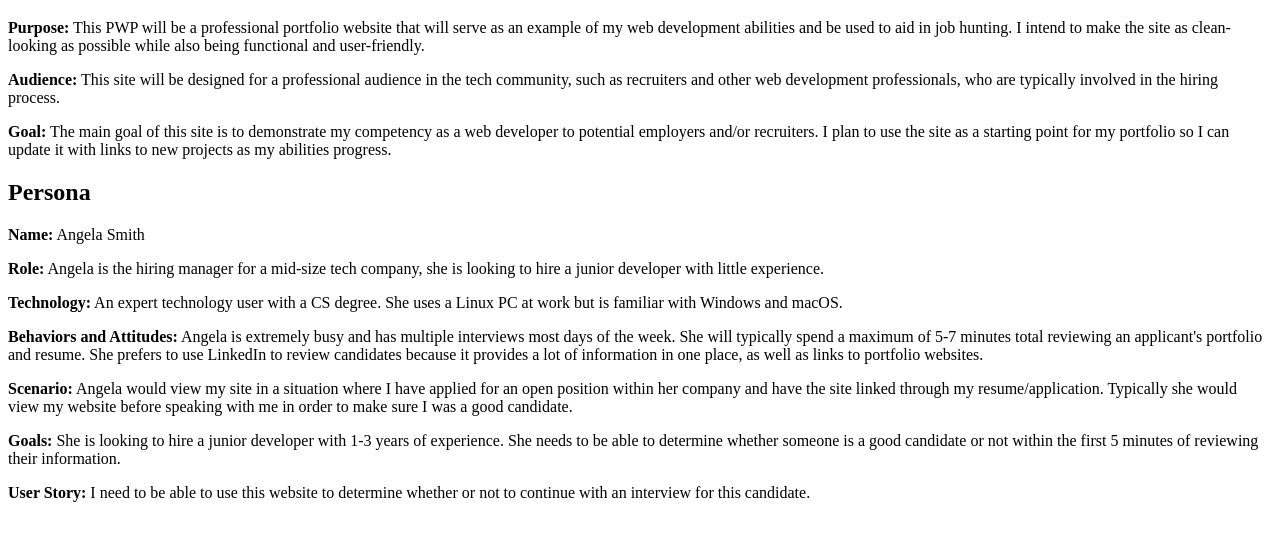
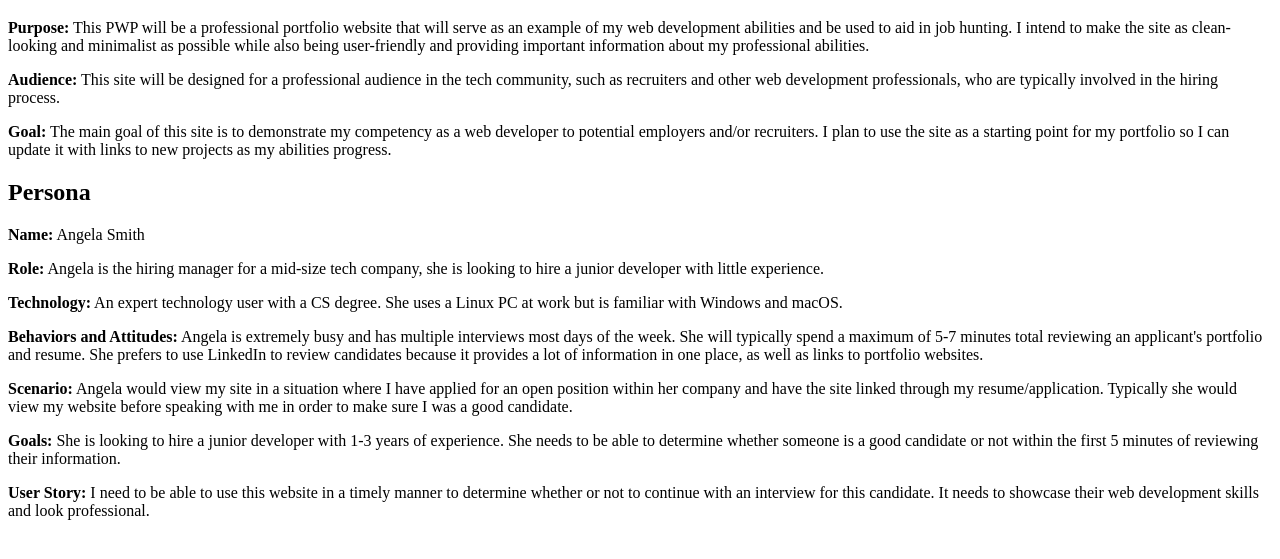
Before and after one commit to CharlesHancock2/charles-pwp, a plain HTML site: page public_html/documentation/milestone-1.html in a window 1280 px wide. Shown: the part 61-620 px from the top of the page. Drawn offline with Linux system fonts and the light colour scheme.

Commit message:
final changes

```diff
--- a/public_html/documentation/milestone-1.html
+++ b/public_html/documentation/milestone-1.html
@@ -9,7 +9,7 @@
     <h1>Milestone 1</h1>
 </div>
 <div>
-    <p><strong>Purpose:</strong> This PWP will be a professional portfolio website that will serve as an example of my web development abilities and be used to aid in job hunting. I intend to make the site as clean-looking as possible while also being functional and user-friendly.</p>
+    <p><strong>Purpose:</strong> This PWP will be a professional portfolio website that will serve as an example of my web development abilities and be used to aid in job hunting. I intend to make the site as clean-looking and minimalist as possible while also being user-friendly and providing important information about my professional abilities.</p>
 </div>
 <div>
     <p><strong>Audience:</strong> This site will be designed for a professional audience in the tech community,
@@ -44,7 +44,7 @@
     <p><strong>Goals:</strong> She is looking to hire a junior developer with 1-3 years of experience. She needs to be able to determine whether someone is a good candidate or not within the first 5 minutes of reviewing their information.</p>
 </div>
 <div>
-    <p><strong>User Story:</strong> I need to be able to use this website to determine whether or not to continue with an interview for this candidate.</p>
+    <p><strong>User Story:</strong> I need to be able to use this website in a timely manner to determine whether or not to continue with an interview for this candidate. It needs to showcase their web development skills and look professional.</p>
 </div>
 </body>
 </html>
```
